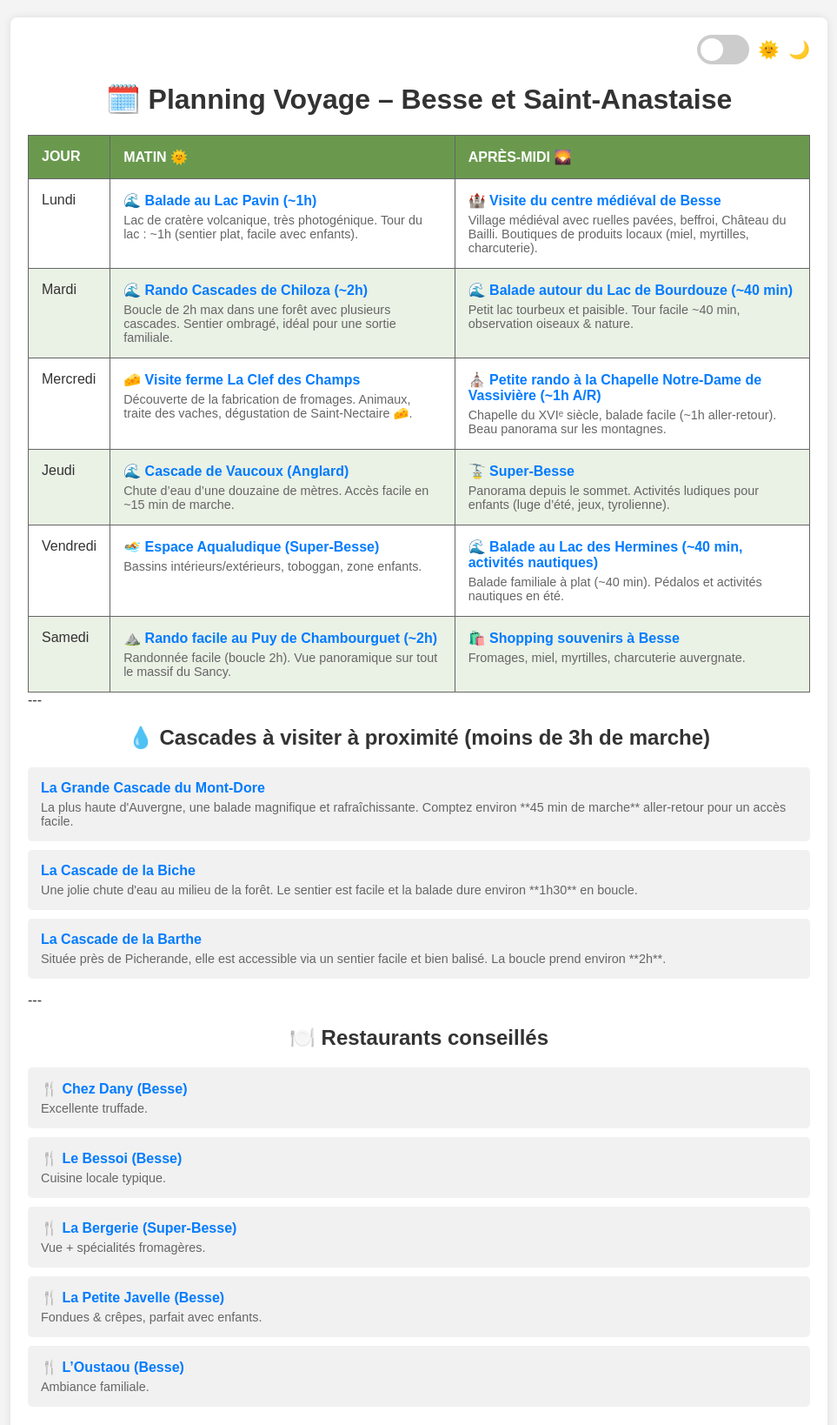
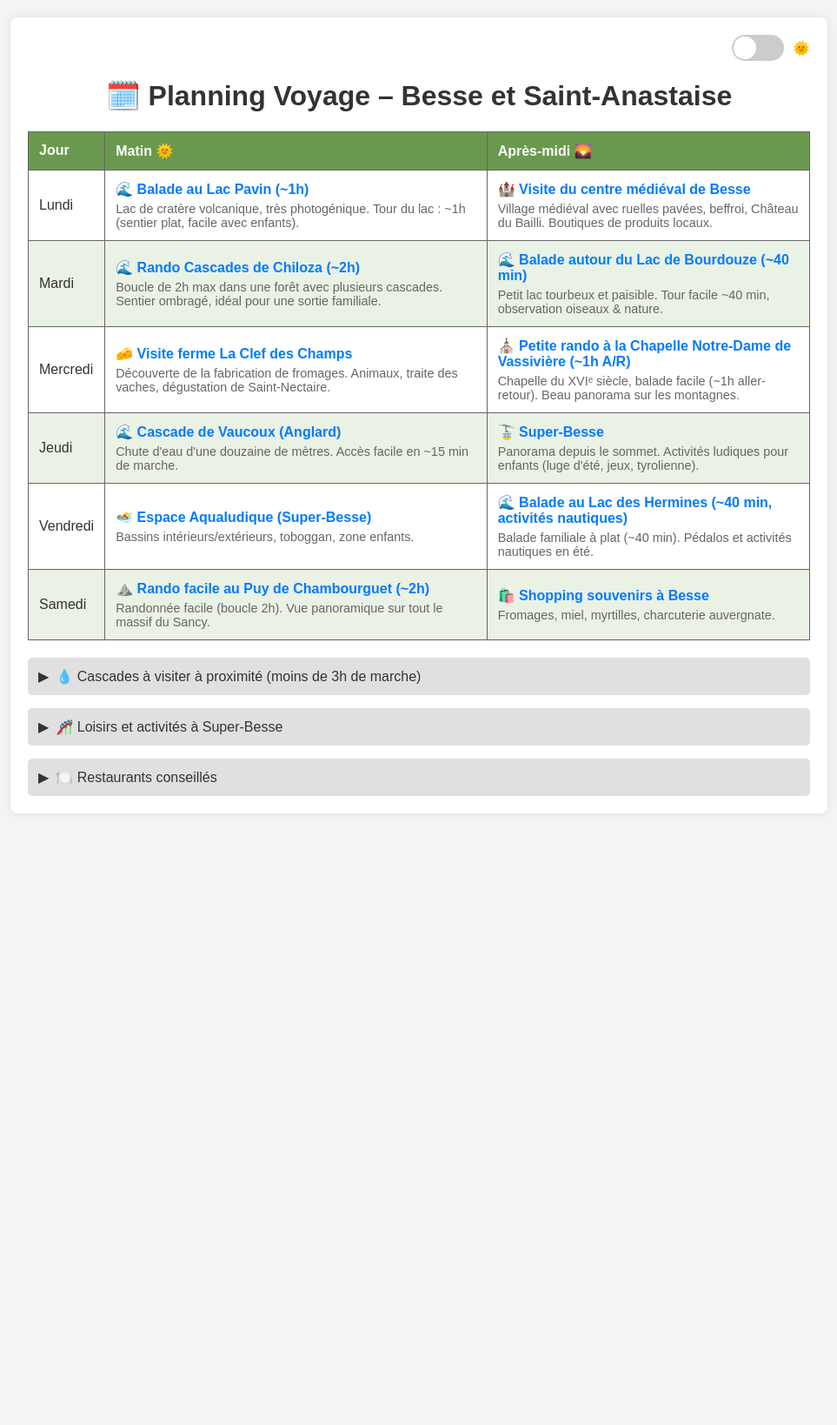
Before and after one commit to home-des/Site-perso, a plain HTML site: page index.html in a window 1280 px wide. Shown: the whole page at 87% size, without its empty margins (158-1121 px from the left). After the commit the page ends 955 px from the top, so only its background shows below. Drawn offline with Linux system fonts and the light colour scheme.

Commit message:
Update index.html

```diff
--- a/index.html
+++ b/index.html
@@ -6,172 +6,179 @@
     <title>Planning Voyage - Besse et Saint-Anastaise</title>
     <style>
         :root {
-            /* Light theme colors */
-            --bg-color: #f4f4f4;
-            --container-bg: #fff;
-            --text-color: #333;
-            --table-header-bg: #6a994e;
-            --table-row-bg: #eaf1e5;
-            --link-color: #007bff;
-            --link-hover-color: #0056b3;
-            --description-color: #666;
-            --restaurant-bg: #f1f1f1;
+            --bg: #f4f4f4;
+            --container: #fff;
+            --text: #333;
+            --header: #6a994e;
+            --row: #eaf1e5;
+            --link: #007bff;
+            --hover: #0056b3;
+            --desc: #666;
+            --card: #f1f1f1;
+            --menu: #e0e0e0;
         }
 
-        /* Dark theme colors */
-        body.dark-mode {
-            --bg-color: #121212;
-            --container-bg: #1e1e1e;
-            --text-color: #f5f5f5;
-            --table-header-bg: #4a6c38;
-            --table-row-bg: #2a2a2a;
-            --link-color: #8ab4f8;
-            --link-hover-color: #6a93e3;
-            --description-color: #b0b0b0;
-            --restaurant-bg: #282828;
+        .dark-mode {
+            --bg: #121212;
+            --container: #1e1e1e;
+            --text: #f5f5f5;
+            --header: #4a6c38;
+            --row: #2a2a2a;
+            --link: #8ab4f8;
+            --hover: #6a93e3;
+            --desc: #b0b0b0;
+            --card: #282828;
+            --menu: #333;
         }
 
         body {
             font-family: Arial, sans-serif;
-            background-color: var(--bg-color);
-            color: var(--text-color);
+            background: var(--bg);
+            color: var(--text);
             margin: 0;
             padding: 20px;
-            transition: background-color 0.3s, color 0.3s;
+            transition: all 0.3s;
         }
+
         .container {
             max-width: 900px;
-            margin: auto;
-            background: var(--container-bg);
+            margin: 0 auto;
+            background: var(--container);
             padding: 20px;
             border-radius: 8px;
-            box-shadow: 0 0 10px rgba(0, 0, 0, 0.1);
-            transition: background-color 0.3s, box-shadow 0.3s;
+            box-shadow: 0 0 10px rgba(0,0,0,0.1);
         }
+
         h1, h2 {
-            color: var(--text-color);
             text-align: center;
+            color: var(--text);
         }
+
         table {
             width: 100%;
             border-collapse: collapse;
-            margin-top: 20px;
+            margin: 20px 0;
         }
+
         th, td {
-            border: 1px solid var(--description-color);
-            padding: 15px;
+            border: 1px solid var(--desc);
+            padding: 12px;
             text-align: left;
-            vertical-align: top;
         }
+
         th {
-            background-color: var(--table-header-bg);
+            background: var(--header);
             color: white;
-            text-transform: uppercase;
         }
+
         tr:nth-child(even) {
-            background-color: var(--table-row-bg);
+            background: var(--row);
         }
-        tr:hover {
-            background-color: #dcedc8;
-        }
-        body.dark-mode tr:hover {
-            background-color: #383838;
-        }
+
         a {
-            color: var(--link-color);
+            color: var(--link);
             text-decoration: none;
             font-weight: bold;
         }
+
         a:hover {
+            color: var(--hover);
             text-decoration: underline;
-            color: var(--link-hover-color);
         }
-        .description {
+
+        .desc {
+            color: var(--desc);
             font-size: 0.9em;
-            color: var(--description-color);
             margin-top: 5px;
-            font-weight: normal;
         }
-        .restaurant-list, .waterfall-list {
-            list-style-type: none;
-            padding: 0;
-            text-align: center;
-            margin-top: 10px;
+
+        .card {
+            background: var(--card);
+            padding: 12px;
+            border-radius: 5px;
+            margin: 8px 0;
         }
-        .restaurant-list li, .waterfall-list li {
-            background: var(--restaurant-bg);
-            margin: 10px 0;
-            padding: 15px;
-            border-radius: 5px;
-            text-align: left;
-            transition: background-color 0.3s;
+
+        .address {
+            display: block;
+            color: var(--desc);
+            font-size: 0.8em;
+            margin-top: 4px;
         }
-        .theme-switch-wrapper {
+
+        .toggle {
             display: flex;
             justify-content: flex-end;
             align-items: center;
-            margin-bottom: 20px;
+            gap: 10px;
+            margin-bottom: 15px;
         }
-        .theme-switch {
-            display: inline-block;
-            height: 34px;
+
+        .toggle-btn {
+            width: 60px;
+            height: 30px;
+            background: #ccc;
+            border-radius: 30px;
             position: relative;
-            width: 60px;
+            cursor: pointer;
         }
-        .theme-switch input {
+
+        .toggle-btn::before {
+            content: "";
+            position: absolute;
+            width: 26px;
+            height: 26px;
+            background: white;
+            border-radius: 50%;
+            top: 2px;
+            left: 2px;
+            transition: 0.3s;
+        }
+
+        #theme:checked + .toggle-btn {
+            background: #2196F3;
+        }
+
+        #theme:checked + .toggle-btn::before {
+            transform: translateX(30px);
+        }
+
+        .menu {
+            cursor: pointer;
+            background: var(--menu);
+            padding: 12px;
+            border-radius: 5px;
+            margin: 15px 0 0;
+            display: flex;
+            align-items: center;
+        }
+
+        .menu::before {
+            content: "▶";
+            margin-right: 8px;
+            transition: 0.3s;
+        }
+
+        .menu.open::before {
+            transform: rotate(90deg);
+        }
+
+        .content {
             display: none;
+            padding: 8px 0;
         }
-        .slider {
-            background-color: #ccc;
-            bottom: 0;
-            cursor: pointer;
-            left: 0;
-            position: absolute;
-            right: 0;
-            top: 0;
-            transition: .4s;
-            border-radius: 34px;
-        }
-        .slider:before {
-            background-color: #fff;
-            bottom: 4px;
-            content: "";
-            height: 26px;
-            left: 4px;
-            position: absolute;
-            transition: .4s;
-            width: 26px;
-            border-radius: 50%;
-        }
-        input:checked + .slider {
-            background-color: #2196F3;
-        }
-        input:checked + .slider:before {
-            transform: translateX(26px);
-        }
-        .icon {
-            font-size: 20px;
-            margin-left: 10px;
-            transition: transform 0.4s;
-        }
-        #theme-toggle:checked ~ .icon.sun {
-            display: none;
-        }
-        #theme-toggle:not(:checked) ~ .icon.moon {
-            display: none;
+
+        .content.active {
+            display: block;
         }
     </style>
 </head>
 <body>
-
 <div class="container">
-    <div class="theme-switch-wrapper">
-        <label class="theme-switch" for="theme-toggle">
-            <input type="checkbox" id="theme-toggle" role="switch" aria-label="Passer en mode sombre">
-            <span class="slider"></span>
-        </label>
-        <span class="icon sun">🌞</span>
-        <span class="icon moon">🌙</span>
+    <div class="toggle">
+        <input type="checkbox" id="theme" hidden>
+        <label for="theme" class="toggle-btn"></label>
+        <span id="icon">🌞</span>
     </div>
 
     <h1>🗓️ Planning Voyage – Besse et Saint-Anastaise</h1>
@@ -188,141 +195,155 @@
             <tr>
                 <td>Lundi</td>
                 <td>
-                    <a href="https://www.google.com/maps/place/Lac+Pavin" target="_blank">🌊 Balade au Lac Pavin (~1h)</a>
-                    <div class="description">Lac de cratère volcanique, très photogénique. Tour du lac : ~1h (sentier plat, facile avec enfants).</div>
+                    <a href="https://maps.google.com/?cid=15848835630299318994" target="_blank">🌊 Balade au Lac Pavin (~1h)</a>
+                    <div class="desc">Lac de cratère volcanique, très photogénique. Tour du lac : ~1h (sentier plat, facile avec enfants).</div>
                 </td>
                 <td>
-                    <a href="https://www.google.com/maps/place/Besse-et-Saint-Anastaise" target="_blank">🏰 Visite du centre médiéval de Besse</a>
-                    <div class="description">Village médiéval avec ruelles pavées, beffroi, Château du Bailli. Boutiques de produits locaux (miel, myrtilles, charcuterie).</div>
+                    <a href="https://maps.google.com/?cid=290830376679885472" target="_blank">🏰 Visite du centre médiéval de Besse</a>
+                    <div class="desc">Village médiéval avec ruelles pavées, beffroi, Château du Bailli. Boutiques de produits locaux.</div>
                 </td>
             </tr>
             <tr>
                 <td>Mardi</td>
                 <td>
-                    <a href="https://www.google.com/maps/place/Cascades+de+Chiloza" target="_blank">🌊 Rando Cascades de Chiloza (~2h)</a>
-                    <div class="description">Boucle de 2h max dans une forêt avec plusieurs cascades. Sentier ombragé, idéal pour une sortie familiale.</div>
+                    <a href="https://maps.google.com/?cid=17142956739810283330" target="_blank">🌊 Rando Cascades de Chiloza (~2h)</a>
+                    <div class="desc">Boucle de 2h max dans une forêt avec plusieurs cascades. Sentier ombragé, idéal pour une sortie familiale.</div>
                 </td>
                 <td>
-                    <a href="https://www.google.com/maps/place/Lac+de+Bourdouze" target="_blank">🌊 Balade autour du Lac de Bourdouze (~40 min)</a>
-                    <div class="description">Petit lac tourbeux et paisible. Tour facile ~40 min, observation oiseaux & nature.</div>
+                    <a href="https://maps.google.com/?cid=11587746209421440533" target="_blank">🌊 Balade autour du Lac de Bourdouze (~40 min)</a>
+                    <div class="desc">Petit lac tourbeux et paisible. Tour facile ~40 min, observation oiseaux & nature.</div>
                 </td>
             </tr>
             <tr>
                 <td>Mercredi</td>
                 <td>
-                    <a href="https://www.google.com/maps/place/Ferme+La+Clef+des+Champs" target="_blank">🧀 Visite ferme La Clef des Champs</a>
-                    <div class="description">Découverte de la fabrication de fromages. Animaux, traite des vaches, dégustation de Saint-Nectaire 🧀.</div>
+                    <a href="https://maps.google.com/?cid=18055473594839901629" target="_blank">🧀 Visite ferme La Clef des Champs</a>
+                    <div class="desc">Découverte de la fabrication de fromages. Animaux, traite des vaches, dégustation de Saint-Nectaire.</div>
                 </td>
                 <td>
-                    <a href="https://www.google.com/maps/place/Chapelle+Notre-Dame+de+Vassivière" target="_blank">⛪ Petite rando à la Chapelle Notre-Dame de Vassivière (~1h A/R)</a>
-                    <div class="description">Chapelle du XVIᵉ siècle, balade facile (~1h aller-retour). Beau panorama sur les montagnes.</div>
+                    <a href="https://maps.google.com/?cid=9364634044929165082" target="_blank">⛪ Petite rando à la Chapelle Notre-Dame de Vassivière (~1h A/R)</a>
+                    <div class="desc">Chapelle du XVIᵉ siècle, balade facile (~1h aller-retour). Beau panorama sur les montagnes.</div>
                 </td>
             </tr>
             <tr>
                 <td>Jeudi</td>
                 <td>
-                    <a href="https://www.google.com/maps/place/Cascade+de+Vaucoux" target="_blank">🌊 Cascade de Vaucoux (Anglard)</a>
-                    <div class="description">Chute d’eau d’une douzaine de mètres. Accès facile en ~15 min de marche.</div>
+                    <a href="https://maps.google.com/?cid=5629680813709623154" target="_blank">🌊 Cascade de Vaucoux (Anglard)</a>
+                    <div class="desc">Chute d'eau d'une douzaine de mètres. Accès facile en ~15 min de marche.</div>
                 </td>
                 <td>
-                    <a href="https://www.google.com/maps/place/Super-Besse" target="_blank">🚡 Super-Besse</a>
-                    <div class="description">Panorama depuis le sommet. Activités ludiques pour enfants (luge d’été, jeux, tyrolienne).</div>
+                    <a href="https://maps.google.com/?cid=723175952155500464" target="_blank">🚡 Super-Besse</a>
+                    <div class="desc">Panorama depuis le sommet. Activités ludiques pour enfants (luge d'été, jeux, tyrolienne).</div>
                 </td>
             </tr>
             <tr>
                 <td>Vendredi</td>
                 <td>
-                    <a href="https://www.google.com/maps/place/Espace+Aqualudique+Super-Besse" target="_blank">🏊 Espace Aqualudique (Super-Besse)</a>
-                    <div class="description">Bassins intérieurs/extérieurs, toboggan, zone enfants.</div>
+                    <a href="https://maps.google.com/?cid=705837639345710974" target="_blank">🏊 Espace Aqualudique (Super-Besse)</a>
+                    <div class="desc">Bassins intérieurs/extérieurs, toboggan, zone enfants.</div>
                 </td>
                 <td>
-                    <a href="https://www.google.com/maps/place/Lac+des+Hermines" target="_blank">🌊 Balade au Lac des Hermines (~40 min, activités nautiques)</a>
-                    <div class="description">Balade familiale à plat (~40 min). Pédalos et activités nautiques en été.</div>
+                    <a href="https://maps.google.com/?cid=269151345930635047" target="_blank">🌊 Balade au Lac des Hermines (~40 min, activités nautiques)</a>
+                    <div class="desc">Balade familiale à plat (~40 min). Pédalos et activités nautiques en été.</div>
                 </td>
             </tr>
             <tr>
                 <td>Samedi</td>
                 <td>
-                    <a href="https://www.google.com/maps/place/Puy+de+Chambourguet" target="_blank">⛰️ Rando facile au Puy de Chambourguet (~2h)</a>
-                    <div class="description">Randonnée facile (boucle 2h). Vue panoramique sur tout le massif du Sancy.</div>
+                    <a href="https://maps.google.com/?cid=13571132964208844918" target="_blank">⛰️ Rando facile au Puy de Chambourguet (~2h)</a>
+                    <div class="desc">Randonnée facile (boucle 2h). Vue panoramique sur tout le massif du Sancy.</div>
                 </td>
                 <td>
-                    <a href="https://www.google.com/maps/place/Besse-et-Saint-Anastaise" target="_blank">🛍️ Shopping souvenirs à Besse</a>
-                    <div class="description">Fromages, miel, myrtilles, charcuterie auvergnate.</div>
+                    <a href="https://maps.google.com/?cid=290830376679885472" target="_blank">🛍️ Shopping souvenirs à Besse</a>
+                    <div class="desc">Fromages, miel, myrtilles, charcuterie auvergnate.</div>
                 </td>
             </tr>
         </tbody>
     </table>
 
-    ---
+    <div class="menu" data-target="waterfalls">
+        💧 Cascades à visiter à proximité (moins de 3h de marche)
+    </div>
+    <div id="waterfalls" class="content">
+        <div class="card">
+            <a href="https://maps.google.com/?cid=13179596417322845320" target="_blank">La Grande Cascade du Mont-Dore</a>
+            <div class="desc">La plus haute d'Auvergne, une balade magnifique et rafraîchissante. Comptez environ 45 min de marche aller-retour.</div>
+        </div>
+        <div class="card">
+            <a href="https://maps.google.com/?cid=7779232583120552182" target="_blank">La Cascade de la Biche</a>
+            <div class="desc">Une jolie chute d'eau au milieu de la forêt. Le sentier est facile et la balade dure environ 1h30 en boucle.</div>
+        </div>
+        <div class="card">
+            <a href="https://maps.google.com/?cid=8228012907676007496" target="_blank">La Cascade de la Barthe</a>
+            <div class="desc">Située près de Picherande, accessible via un sentier facile et bien balisé. La boucle prend environ 2h.</div>
+        </div>
+    </div>
 
-    <h2>💧 Cascades à visiter à proximité (moins de 3h de marche)</h2>
-    <ul class="waterfall-list">
-        <li>
-            <a href="https://www.google.com/maps/place/La+Grande+Cascade" target="_blank">La Grande Cascade du Mont-Dore</a>
-            <div class="description">La plus haute d'Auvergne, une balade magnifique et rafraîchissante. Comptez environ **45 min de marche** aller-retour pour un accès facile.</div>
-        </li>
-        <li>
-            <a href="https://www.google.com/maps/place/Cascade+de+la+Biche" target="_blank">La Cascade de la Biche</a>
-            <div class="description">Une jolie chute d'eau au milieu de la forêt. Le sentier est facile et la balade dure environ **1h30** en boucle.</div>
-        </li>
-        <li>
-            <a href="https://www.google.com/maps/place/Cascade+de+la+Barthe" target="_blank">La Cascade de la Barthe</a>
-            <div class="description">Située près de Picherande, elle est accessible via un sentier facile et bien balisé. La boucle prend environ **2h**.</div>
-        </li>
-    </ul>
+    <div class="menu" data-target="leisure">
+        🎢 Loisirs et activités à Super-Besse
+    </div>
+    <div id="leisure" class="content">
+        <div class="card">
+            <a href="https://maps.google.com/?cid=5990852581678216597" target="_blank">Tyrolienne Fantasticable</a>
+            <div class="desc">Vol de 1600m au-dessus de la station à 120km/h. Sensations fortes garanties !</div>
+        </div>
+        <div class="card">
+            <a href="https://maps.google.com/?cid=6015714806811591570" target="_blank">Xtrem Aventure de la Biche</a>
+            <div class="desc">Parcours acrobatique en hauteur avec tyroliennes, via ferrata et ponts suspendus.</div>
+        </div>
+        <div class="card">
+            <a href="https://maps.google.com/?cid=3296191533869202309" target="_blank">Luge d'été</a>
+            <div class="desc">Une piste de 500m pour retrouver les sensations de la glisse en plein été.</div>
+        </div>
+    </div>
 
-    ---
-
-    <h2>🍽️ Restaurants conseillés</h2>
-    <ul class="restaurant-list">
-        <li>
-            <a href="https://www.google.com/maps/place/Chez+Dany" target="_blank">🍴 Chez Dany (Besse)</a>
-            <div class="description">Excellente truffade.</div>
-        </li>
-        <li>
-            <a href="https://www.google.com/maps/place/Le+Bessoi" target="_blank">🍴 Le Bessoi (Besse)</a>
-            <div class="description">Cuisine locale typique.</div>
-        </li>
-        <li>
-            <a href="https://www.google.com/maps/place/La+Bergerie" target="_blank">🍴 La Bergerie (Super-Besse)</a>
-            <div class="description">Vue + spécialités fromagères.</div>
-        </li>
-        <li>
-            <a href="https://www.google.com/maps/place/La+Petite+Javelle" target="_blank">🍴 La Petite Javelle (Besse)</a>
-            <div class="description">Fondues & crêpes, parfait avec enfants.</div>
-        </li>
-        <li>
-            <a href="https://www.google.com/maps/place/L%27Oustaou" target="_blank">🍴 L’Oustaou (Besse)</a>
-            <div class="description">Ambiance familiale.</div>
-        </li>
-    </ul>
+    <div class="menu" data-target="restaurants">
+        🍽️ Restaurants conseillés
+    </div>
+    <div id="restaurants" class="content">
+        <div class="card">
+            <a href="https://maps.google.com/?cid=12041391481429758781" target="_blank">🍴 L'Oustaou</a>
+            <span class="address">18 Rue Notre Dame, 63610 Besse-et-Saint-Anastaise</span>
+        </div>
+        <div class="card">
+            <a href="https://maps.google.com/?cid=6343158239343521752" target="_blank">🍴 La Souillarde</a>
+            <span class="address">2 Pl. de la Gayme, 63610 Besse-et-Saint-Anastaise</span>
+        </div>
+        <div class="card">
+            <a href="https://maps.google.com/?cid=17885851752744226079" target="_blank">🍴 Le Bessoi</a>
+            <span class="address">1 Pl. de la Gayme, 63610 Besse-et-Saint-Anastaise</span>
+        </div>
+    </div>
 </div>
 
 <script>
-    const toggleSwitch = document.getElementById('theme-toggle');
-    const body = document.body;
+    document.addEventListener('DOMContentLoaded', () => {
+        // Mode sombre
+        const themeToggle = document.getElementById('theme');
+        const icon = document.getElementById('icon');
 
-    const currentTheme = localStorage.getItem('theme');
-    if (currentTheme) {
-        body.classList.add(currentTheme);
-        if (currentTheme === 'dark-mode') {
-            toggleSwitch.checked = true;
+        const savedTheme = localStorage.getItem('theme');
+        if (savedTheme === 'dark') {
+            document.body.classList.add('dark-mode');
+            themeToggle.checked = true;
+            icon.textContent = '🌙';
         }
-    }
 
-    function switchTheme(event) {
-        if (event.target.checked) {
-            body.classList.add('dark-mode');
-            localStorage.setItem('theme', 'dark-mode');
-        } else {
-            body.classList.remove('dark-mode');
-            localStorage.setItem('theme', 'light-mode');
-        }
-    }
+        themeToggle.addEventListener('change', () => {
+            document.body.classList.toggle('dark-mode');
+            localStorage.setItem('theme', themeToggle.checked ? 'dark' : 'light');
+            icon.textContent = themeToggle.checked ? '🌙' : '🌞';
+        });
 
-    toggleSwitch.addEventListener('change', switchTheme, false);
+        // Menus déroulants
+        document.querySelectorAll('.menu').forEach(menu => {
+            menu.addEventListener('click', () => {
+                const target = document.getElementById(menu.getAttribute('data-target'));
+                menu.classList.toggle('open');
+                target.classList.toggle('active');
+            });
+        });
+    });
 </script>
-
 </body>
 </html>
```
